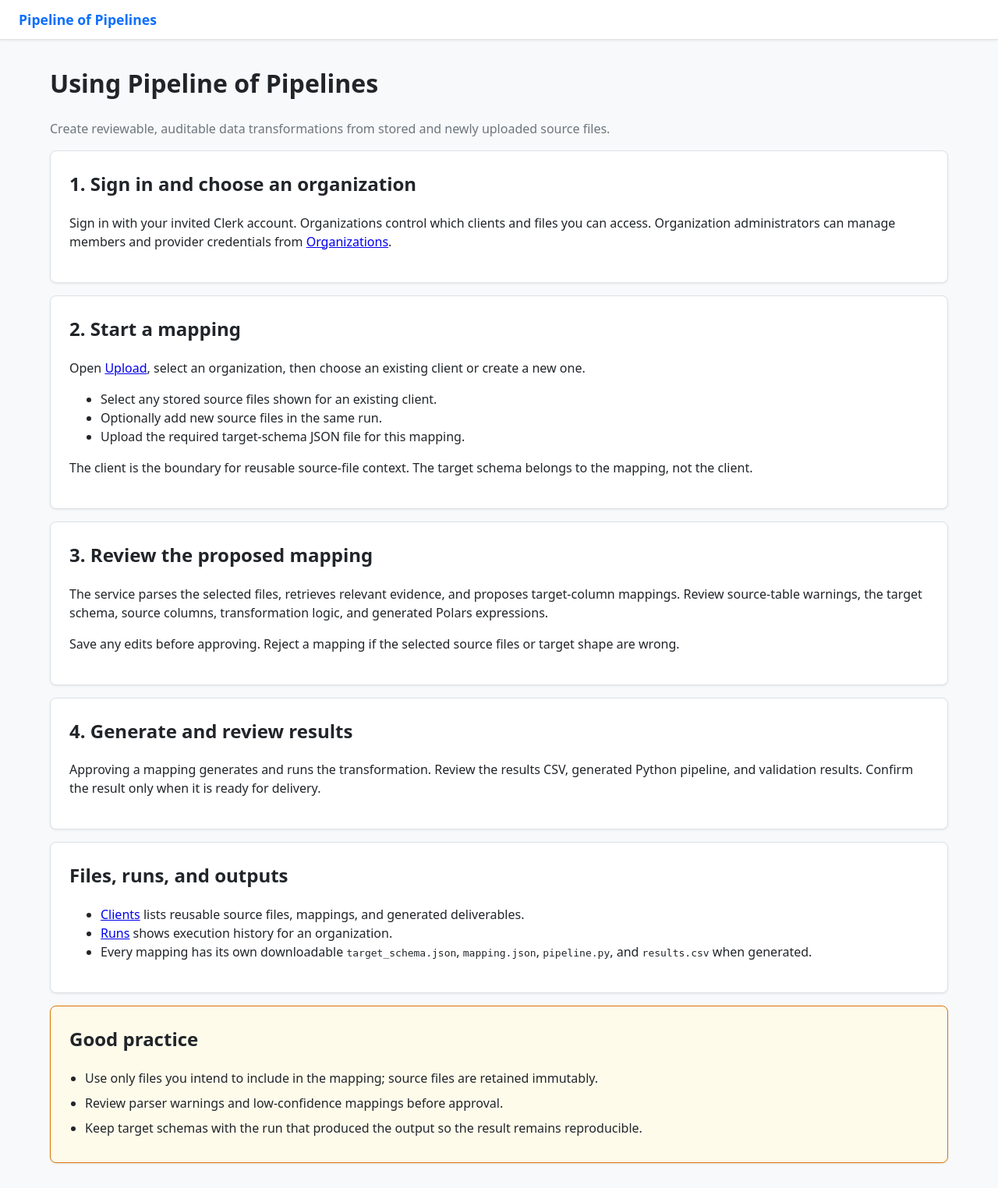
After one commit to VarSamLewis/pipeline_of_pipelines, a FastAPI app: template backend/templates/documentation.html in a window 1280 px wide. The commit adds this page. Shown: the whole page at 78% size. Run offline with FastAPI, Linux system fonts and the light colour scheme; the template is opened without the code that fills it, so the values that code supplies are empty; parts of the project's set-up code (start-up, migrations or seed data) failed here and were passed over; some libraries are stand-ins or nearby versions.

Commit message:
Add documentation and isolate request audit logging

```diff
--- a/backend/src/app.py
+++ b/backend/src/app.py
@@ -8,9 +8,7 @@ translation belongs to router modules.
 from __future__ import annotations
 
 import json
-import logging
 import time
-import uuid
 from collections.abc import AsyncIterator, Awaitable, Callable
 from contextlib import asynccontextmanager
 
@@ -23,38 +21,12 @@ from config import get_settings
 from db_ops import create_tables, get_engine
 from fastapi import FastAPI
 from fastapi.staticfiles import StaticFiles
+from request_audit import REQUEST_AUDIT_LOGGER, request_id_for
 from routers.api import app as api_router
 from starlette.middleware.sessions import SessionMiddleware
 from starlette.requests import Request
 from starlette.responses import Response
 from ui import router as ui_router
-
-
-def _request_audit_logger() -> logging.Logger:
-    """Create a logger whose JSON lines are parsed by Cloud Logging."""
-    logger = logging.getLogger("pipeline.request_audit")
-    if logger.handlers:
-        return logger
-    handler = logging.StreamHandler()
-    handler.setFormatter(logging.Formatter("%(message)s"))
-    logger.addHandler(handler)
-    logger.setLevel(logging.INFO)
-    logger.propagate = False
-    return logger
-
-
-REQUEST_AUDIT_LOGGER = _request_audit_logger()
-
-
-def _request_id(request: Request) -> str:
-    """Use a valid caller request ID or generate one safe to echo and log."""
-    supplied = request.headers.get("X-Request-ID")
-    if supplied:
-        try:
-            return str(uuid.UUID(supplied))
-        except ValueError:
-            pass
-    return str(uuid.uuid4())
 
 
 @asynccontextmanager
@@ -91,7 +63,7 @@ def create_app() -> FastAPI:
         call_next: Callable[[Request], Awaitable[Response]],
     ) -> Response:
         """Apply browser protections and emit safe authenticated-request audit logs."""
-        request_id = _request_id(request)
+        request_id = request_id_for(request)
         request.state.request_id = request_id
         started_at = time.perf_counter()
         response = await call_next(request)
--- /dev/null
+++ b/backend/src/request_audit.py
@@ -0,0 +1,35 @@
+"""Safe structured request-audit logging for Cloud Run."""
+
+from __future__ import annotations
+
+import logging
+import uuid
+
+from starlette.requests import Request
+
+
+def _create_logger() -> logging.Logger:
+    """Create a logger whose JSON lines are parsed by Cloud Logging."""
+    logger = logging.getLogger("pipeline.request_audit")
+    if logger.handlers:
+        return logger
+    handler = logging.StreamHandler()
+    handler.setFormatter(logging.Formatter("%(message)s"))
+    logger.addHandler(handler)
+    logger.setLevel(logging.INFO)
+    logger.propagate = False
+    return logger
+
+
+REQUEST_AUDIT_LOGGER = _create_logger()
+
+
+def request_id_for(request: Request) -> str:
+    """Use a valid caller request ID or generate one safe to echo and log."""
+    supplied = request.headers.get("X-Request-ID")
+    if supplied:
+        try:
+            return str(uuid.UUID(supplied))
+        except ValueError:
+            pass
+    return str(uuid.uuid4())
--- a/backend/templates/base.html
+++ b/backend/templates/base.html
@@ -15,6 +15,7 @@
         <a href="/upload">Upload</a>
         <a href="/client-library">Clients</a>
         <a href="/runs">Runs</a>
+        <a href="/documentation">Documentation</a>
         <a href="/settings">Organizations</a>
         <span>{{ user.email }} ({{ user.platform_role.value }})</span>
         <form action="/auth/logout" method="post" style="display:inline;">
--- /dev/null
+++ b/backend/templates/documentation.html
@@ -0,0 +1,53 @@
+{% extends "base.html" %}
+
+{% block title %}Documentation - Pipeline of Pipelines{% endblock %}
+
+{% block content %}
+<h1>Using Pipeline of Pipelines</h1>
+<p class="muted">Create reviewable, auditable data transformations from stored and newly uploaded source files.</p>
+
+<div class="card">
+  <h2>1. Sign in and choose an organization</h2>
+  <p>Sign in with your invited Clerk account. Organizations control which clients and files you can access. Organization administrators can manage members and provider credentials from <a href="/settings">Organizations</a>.</p>
+</div>
+
+<div class="card">
+  <h2>2. Start a mapping</h2>
+  <p>Open <a href="/upload">Upload</a>, select an organization, then choose an existing client or create a new one.</p>
+  <ul>
+    <li>Select any stored source files shown for an existing client.</li>
+    <li>Optionally add new source files in the same run.</li>
+    <li>Upload the required target-schema JSON file for this mapping.</li>
+  </ul>
+  <p>The client is the boundary for reusable source-file context. The target schema belongs to the mapping, not the client.</p>
+</div>
+
+<div class="card">
+  <h2>3. Review the proposed mapping</h2>
+  <p>The service parses the selected files, retrieves relevant evidence, and proposes target-column mappings. Review source-table warnings, the target schema, source columns, transformation logic, and generated Polars expressions.</p>
+  <p>Save any edits before approving. Reject a mapping if the selected source files or target shape are wrong.</p>
+</div>
+
+<div class="card">
+  <h2>4. Generate and review results</h2>
+  <p>Approving a mapping generates and runs the transformation. Review the results CSV, generated Python pipeline, and validation results. Confirm the result only when it is ready for delivery.</p>
+</div>
+
+<div class="card">
+  <h2>Files, runs, and outputs</h2>
+  <ul>
+    <li><a href="/client-library">Clients</a> lists reusable source files, mappings, and generated deliverables.</li>
+    <li><a href="/runs">Runs</a> shows execution history for an organization.</li>
+    <li>Every mapping has its own downloadable <code>target_schema.json</code>, <code>mapping.json</code>, <code>pipeline.py</code>, and <code>results.csv</code> when generated.</li>
+  </ul>
+</div>
+
+<div class="card warning-panel">
+  <h2>Good practice</h2>
+  <ul class="warning-list">
+    <li>Use only files you intend to include in the mapping; source files are retained immutably.</li>
+    <li>Review parser warnings and low-confidence mappings before approval.</li>
+    <li>Keep target schemas with the run that produced the output so the result remains reproducible.</li>
+  </ul>
+</div>
+{% endblock %}
--- a/pyproject.toml
+++ b/pyproject.toml
@@ -56,6 +56,7 @@ py-modules = [
     "models",
     "parser",
     "pipeline",
+    "request_audit",
 ]
 
 [tool.ruff]
```
Also changed, not shown: backend/src/ui.py (+10 -0 lines), tests/test_ui_mapping.py (+13 -0 lines).
